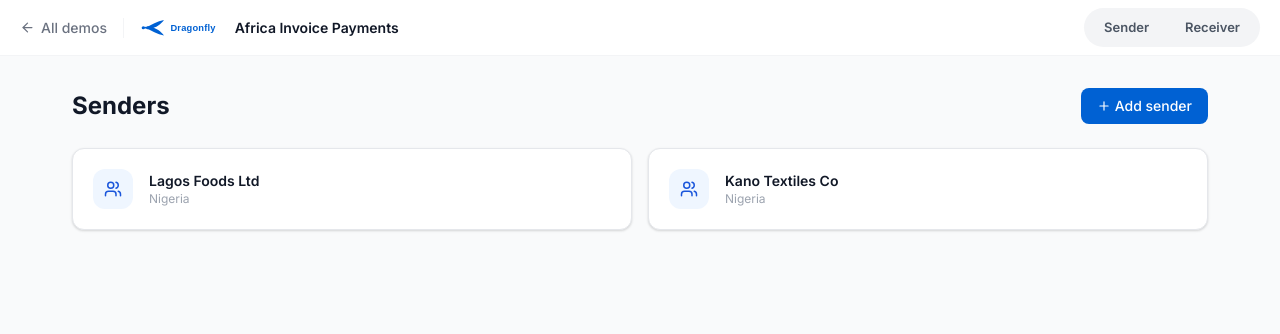
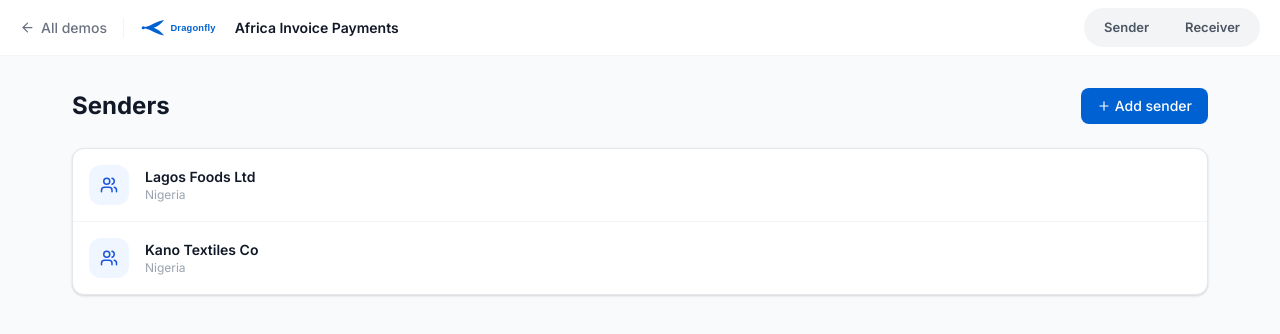
Before and after one commit to moinak2701m/brnx-app, a React (Vite) app: page /africa/receiver/senders in a window 1280 px wide. Shown: the top 334 px of the page. Built offline with nearby package versions, Linux system fonts and the light colour scheme.

Commit message:
fix: senders page uses a single-column list instead of a card grid
Matches the list/table convention used everywhere else in the app
(same card wrapper, divide-y rows, hover state) rather than a
2-column card grid that stood out as a one-off pattern.

```diff
--- a/src/africa/pages/receiver/Senders.jsx
+++ b/src/africa/pages/receiver/Senders.jsx
@@ -43,9 +43,9 @@ export default function Senders() {
         </div>
       )}
 
-      <div className="grid grid-cols-2 gap-4">
+      <div className="bg-white border border-[#e5e7eb] rounded-xl shadow-[0px_1px_3px_0px_rgba(0,0,0,0.1),0px_1px_2px_0px_rgba(0,0,0,0.06)] divide-y divide-[#f3f4f6]">
         {senders.map((s) => (
-          <div key={s.id} className="bg-white border border-[#e5e7eb] rounded-xl shadow-[0px_1px_3px_0px_rgba(0,0,0,0.1),0px_1px_2px_0px_rgba(0,0,0,0.06)] p-5 flex items-center gap-4">
+          <div key={s.id} className="flex items-center gap-4 p-4 hover:bg-[#f9fafb] transition-colors">
             <div className="w-10 h-10 rounded-xl bg-[#eff6ff] flex items-center justify-center flex-shrink-0">
               <Users size={18} className="text-[#1a56db]" />
             </div>
```
